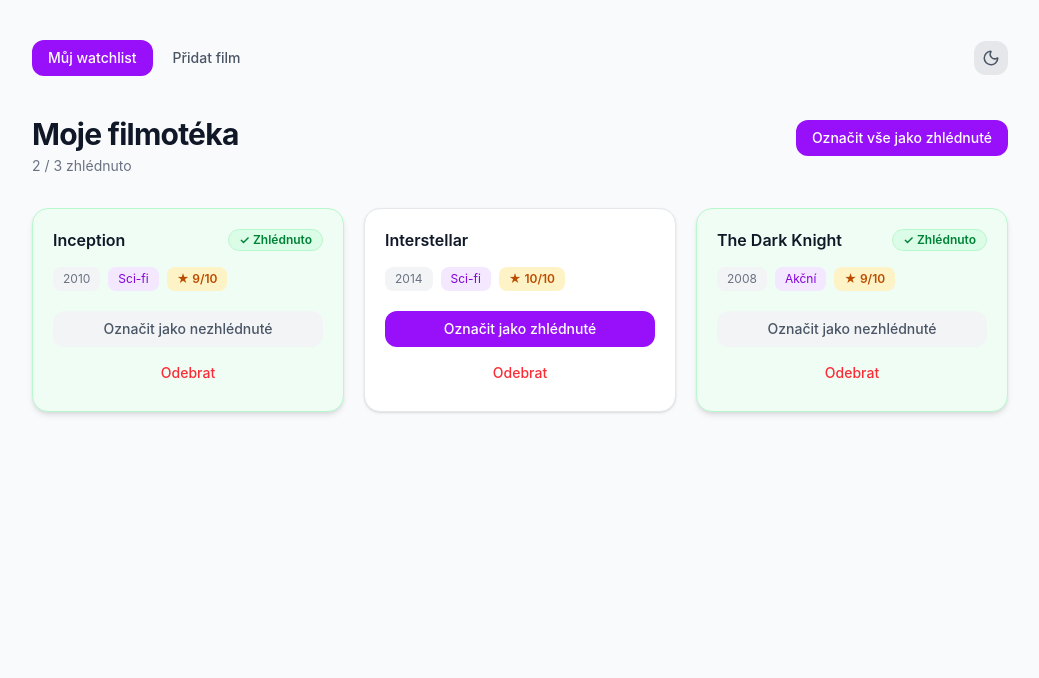
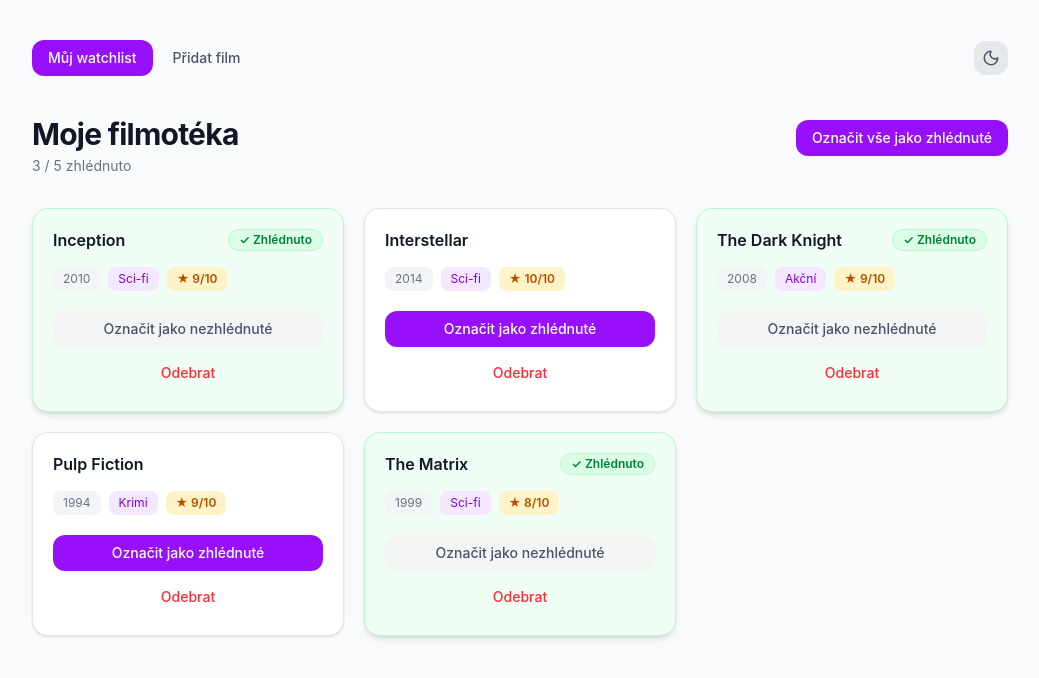
Before and after one commit to kudrle01/4IT427_kudj05, a React (Vite) app: page / in a window 1280 px wide. Shown: the top 678 px of the page, without its empty margins (120-1159 px from the left). Built offline with nearby package versions, Linux system fonts and the light colour scheme.

Commit message:
feat: Úkol 6 – tanstack react query fetching

```diff
--- /dev/null
+++ b/public/films.json
@@ -0,0 +1,42 @@
+[
+  {
+    "id": "1",
+    "title": "Inception",
+    "year": 2010,
+    "genre": "Sci-fi",
+    "rating": 9,
+    "watched": true
+  },
+  {
+    "id": "2",
+    "title": "Interstellar",
+    "year": 2014,
+    "genre": "Sci-fi",
+    "rating": 10,
+    "watched": false
+  },
+  {
+    "id": "3",
+    "title": "The Dark Knight",
+    "year": 2008,
+    "genre": "Akční",
+    "rating": 9,
+    "watched": true
+  },
+  {
+    "id": "4",
+    "title": "Pulp Fiction",
+    "year": 1994,
+    "genre": "Krimi",
+    "rating": 9,
+    "watched": false
+  },
+  {
+    "id": "5",
+    "title": "The Matrix",
+    "year": 1999,
+    "genre": "Sci-fi",
+    "rating": 8,
+    "watched": true
+  }
+]
--- /dev/null
+++ b/src/api/films.ts
@@ -0,0 +1,7 @@
+import type { Film } from '@/types/film.types';
+
+export const fetchFilms = async (): Promise<Film[]> => {
+  const res = await fetch('/films.json');
+  if (!res.ok) throw new Error('Nepodařilo se načíst filmy.');
+  return res.json();
+};
--- a/src/components/AddFilmForm.tsx
+++ b/src/components/AddFilmForm.tsx
@@ -60,7 +60,7 @@ const AddFilmForm = () => {
         <div className="flex justify-end">
           <button
             type="submit"
-className="bg-purple-600 hover:bg-purple-700 active:scale-95 text-white text-sm font-medium px-5 py-2 rounded-xl transition-all duration-200 cursor-pointer"
+            className="bg-purple-600 hover:bg-purple-700 active:scale-95 text-white text-sm font-medium px-5 py-2 rounded-xl transition-all duration-200 cursor-pointer"
           >
             Přidat film
           </button>
--- a/src/context/ThemeContext.tsx
+++ b/src/context/ThemeContext.tsx
@@ -22,11 +22,7 @@ export const ThemeProvider = ({ children }: { children: ReactNode }) => {
     setDark(next);
   };
 
-  return (
-    <ThemeContext.Provider value={{ dark, toggleDark }}>
-      {children}
-    </ThemeContext.Provider>
-  );
+  return <ThemeContext.Provider value={{ dark, toggleDark }}>{children}</ThemeContext.Provider>;
 };
 
 export const useTheme = () => {
--- a/src/context/WatchlistContext.tsx
+++ b/src/context/WatchlistContext.tsx
@@ -1,8 +1,13 @@
 import { createContext, useContext, useEffect, useState, type ReactNode } from 'react';
+import { useQuery } from '@tanstack/react-query';
+import { fetchFilms } from '@/api/films';
 import type { Film } from '@/types/film.types';
 
 interface WatchlistContextValue {
   films: Film[];
+  isLoading: boolean;
+  isError: boolean;
+  refetch: () => void;
   watchedCount: number;
   addFilm: (data: Omit<Film, 'id' | 'watched'>) => void;
   removeFilm: (id: string) => void;
@@ -12,14 +17,18 @@ interface WatchlistContextValue {
 
 const WatchlistContext = createContext<WatchlistContextValue | null>(null);
 
-const initialFilms: Film[] = [
-  { id: '1', title: 'Inception', year: 2010, genre: 'Sci-fi', rating: 9, watched: true },
-  { id: '2', title: 'Interstellar', year: 2014, genre: 'Sci-fi', rating: 10, watched: false },
-  { id: '3', title: 'The Dark Knight', year: 2008, genre: 'Akční', rating: 9, watched: true },
-];
+export const WatchlistProvider = ({ children }: { children: ReactNode }) => {
+  const { data, isLoading, isError, refetch } = useQuery({
+    queryKey: ['films'],
+    queryFn: fetchFilms,
+    staleTime: 5 * 60 * 1000,
+  });
 
-export const WatchlistProvider = ({ children }: { children: ReactNode }) => {
-  const [films, setFilms] = useState<Film[]>(initialFilms);
+  const [films, setFilms] = useState<Film[]>([]);
+
+  useEffect(() => {
+    if (data) setFilms(data);
+  }, [data]);
 
   const watchedCount = films.filter((f) => f.watched).length;
 
@@ -27,8 +36,8 @@ export const WatchlistProvider = ({ children }: { children: ReactNode }) => {
     document.title = `Watchlist (${watchedCount} / ${films.length} zhlédnuto)`;
   }, [watchedCount, films.length]);
 
-  const addFilm = (data: Omit<Film, 'id' | 'watched'>) => {
-    setFilms((prev) => [...prev, { ...data, id: crypto.randomUUID(), watched: false }]);
+  const addFilm = (filmData: Omit<Film, 'id' | 'watched'>) => {
+    setFilms((prev) => [...prev, { ...filmData, id: Date.now().toString(), watched: false }]);
   };
 
   const removeFilm = (id: string) => {
@@ -45,7 +54,17 @@ export const WatchlistProvider = ({ children }: { children: ReactNode }) => {
 
   return (
     <WatchlistContext.Provider
-      value={{ films, watchedCount, addFilm, removeFilm, toggleWatched, markAllAsWatched }}
+      value={{
+        films,
+        isLoading,
+        isError,
+        refetch,
+        watchedCount,
+        addFilm,
+        removeFilm,
+        toggleWatched,
+        markAllAsWatched,
+      }}
     >
       {children}
     </WatchlistContext.Provider>
--- a/src/main.tsx
+++ b/src/main.tsx
@@ -1,19 +1,28 @@
 import { StrictMode } from 'react';
 import { createRoot } from 'react-dom/client';
 import { BrowserRouter } from 'react-router-dom';
+import { QueryClient, QueryClientProvider } from '@tanstack/react-query';
 import '@/index.css';
 import App from '@/App.tsx';
 import { WatchlistProvider } from '@/context/WatchlistContext';
 import { ThemeProvider } from '@/context/ThemeContext';
 
+const queryClient = new QueryClient({
+  defaultOptions: {
+    queries: { staleTime: 5 * 60 * 1000 },
+  },
+});
+
 createRoot(document.getElementById('root')!).render(
   <StrictMode>
     <BrowserRouter>
-      <ThemeProvider>
-        <WatchlistProvider>
-          <App />
-        </WatchlistProvider>
-      </ThemeProvider>
+      <QueryClientProvider client={queryClient}>
+        <ThemeProvider>
+          <WatchlistProvider>
+            <App />
+          </WatchlistProvider>
+        </ThemeProvider>
+      </QueryClientProvider>
     </BrowserRouter>
   </StrictMode>
 );
--- a/src/pages/WatchlistPage.tsx
+++ b/src/pages/WatchlistPage.tsx
@@ -2,7 +2,34 @@ import FilmCard from '@/components/FilmCard';
 import { useWatchlist } from '@/context/WatchlistContext';
 
 const WatchlistPage = () => {
-  const { films, watchedCount, toggleWatched, removeFilm, markAllAsWatched } = useWatchlist();
+  const {
+    films,
+    isLoading,
+    isError,
+    refetch,
+    watchedCount,
+    toggleWatched,
+    removeFilm,
+    markAllAsWatched,
+  } = useWatchlist();
+
+  if (isLoading) {
+    return <p className="text-center text-gray-400 dark:text-gray-500 py-24">Načítám…</p>;
+  }
+
+  if (isError) {
+    return (
+      <div className="flex flex-col items-center gap-4 py-24 text-center">
+        <p className="text-red-500 dark:text-red-400">Nepodařilo se načíst filmy.</p>
+        <button
+          onClick={() => refetch()}
+          className="bg-purple-600 hover:bg-purple-700 text-white text-sm font-medium px-4 py-2 rounded-xl transition-colors duration-200 cursor-pointer"
+        >
+          Zkusit znovu
+        </button>
+      </div>
+    );
+  }
 
   return (
     <div className="flex flex-col gap-8">
```
